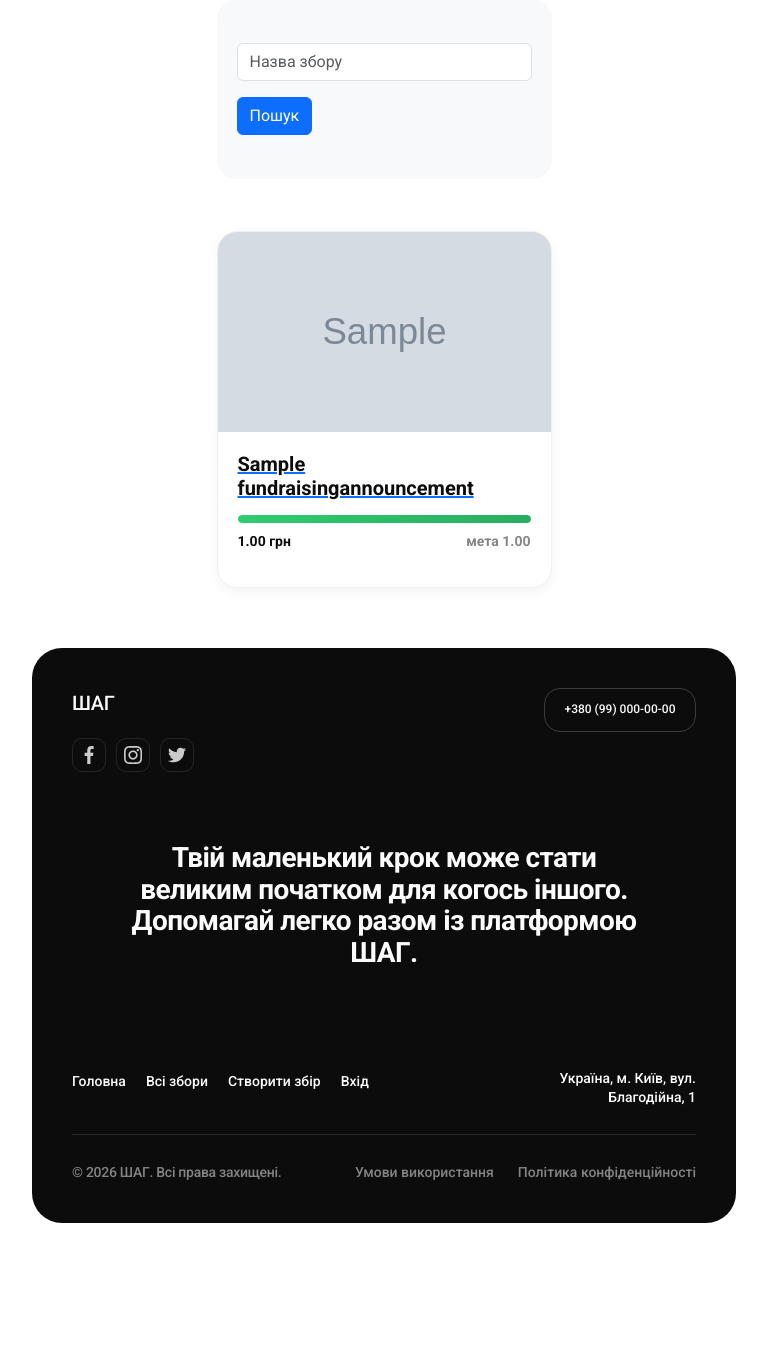
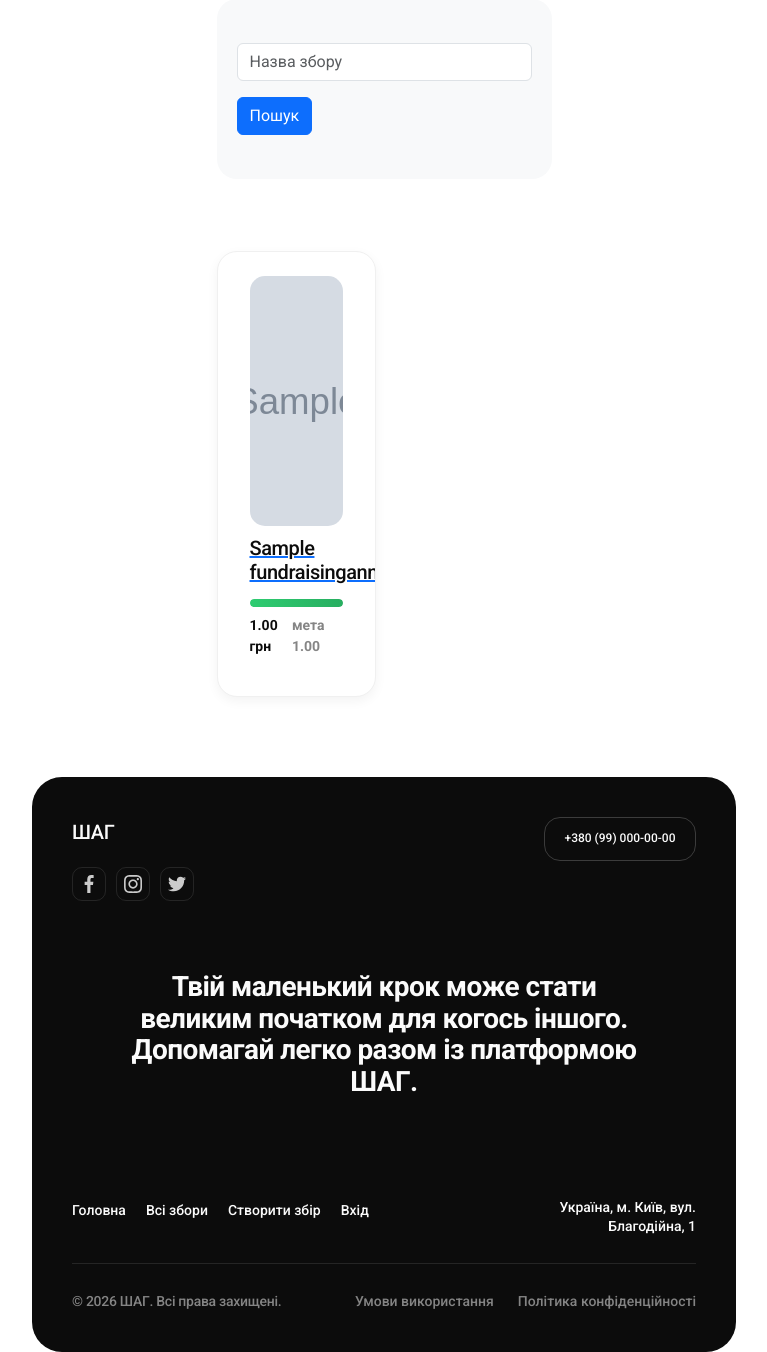
Before and after one commit to YehorBelyi/charity-platform, a Django app: page /fundraisers/announcements in a window 1280 px wide. Shown: the part 208-1560 px from the top of the page, without its empty margins (256-1023 px from the left). Before the commit the page ends 1431 px from the top, so only its background shows below. Run offline with Django 5.2, Linux system fonts and the light colour scheme; tables that the repository leaves empty hold one stand-in row (values such as "Sample post"); grey boxes marked "Sample" are stand-in pictures; some libraries are stand-ins or nearby versions.

Commit message:
announcments cards tablet :(

```diff
--- a/pages/static/css/style.css
+++ b/pages/static/css/style.css
@@ -789,4 +789,70 @@ body {
     white-space: nowrap;
     margin: 0;
   }
+
+/* ---------- Announcments list -------- */
+
+ .page-bottom-space .container {
+    max-width: 704px;
+    width: 100%;
+    margin: 0 auto;
+    padding: 0;
+  }
+
+  .announcement-list {
+    display: flex;
+    flex-direction: row;
+    flex-wrap: wrap;
+    justify-content: flex-start;
+    gap: 16px;
+    padding: 40px 0;
+    width: 100%;
+  }
+
+  .announcement-card {
+    flex-basis: calc((100% - 16px) / 2);
+    max-width: calc((100% - 16px) / 2);
+    min-height: 414px;
+    margin: 0;
+    background: #ffffff;
+    border-radius: 20px;
+    display: flex;
+    flex-direction: column;
+    box-sizing: border-box;
+  }
+
+  .announcement-image-wrapper {
+    width: auto;
+    height: 250px;
+    margin: 24px 32px 10px 32px;
+    border-radius: 15px;
+    overflow: hidden;
+  }
+
+  .announcement-image {
+    width: 100%;
+    height: 100%;
+    object-fit: cover;
+  }
+
+  .announcement-content {
+    padding: 0 32px 24px 32px;
+    display: flex;
+    flex-direction: column;
+    flex-grow: 1;
+  }
+
+  .announcement-title {
+    font-weight: 500;
+    font-size: 20px;
+    line-height: 1.2;
+    letter-spacing: -0.02em;
+    margin-bottom: 15px;
+  }
+
+  .progress-container {
+    margin-top: auto;
+  }
+
+
 }
```
